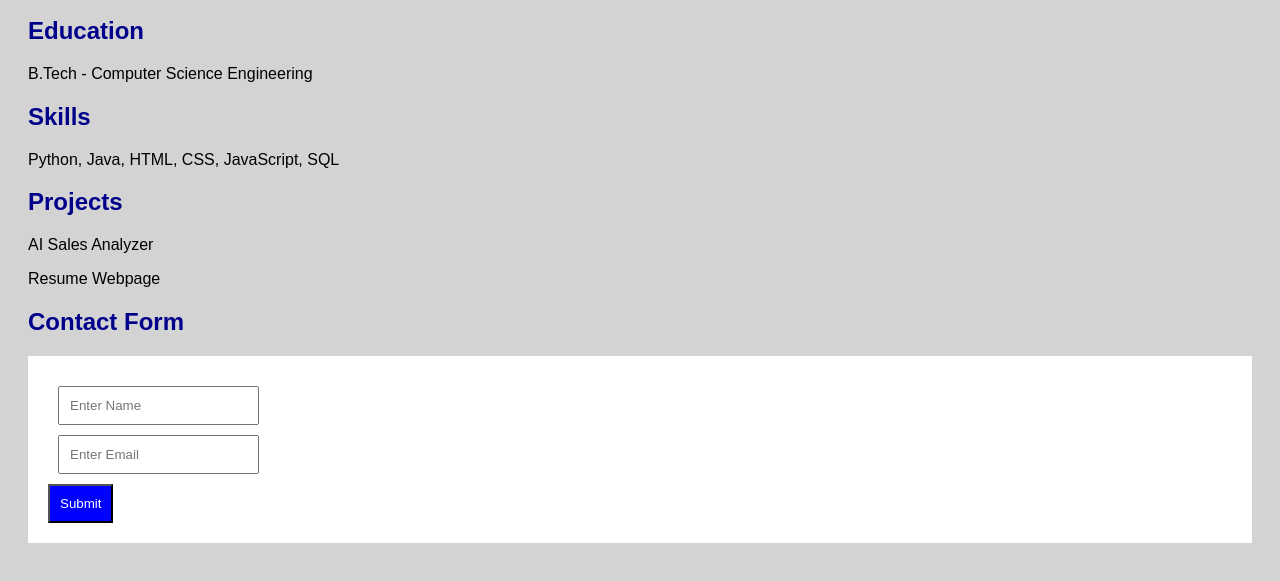
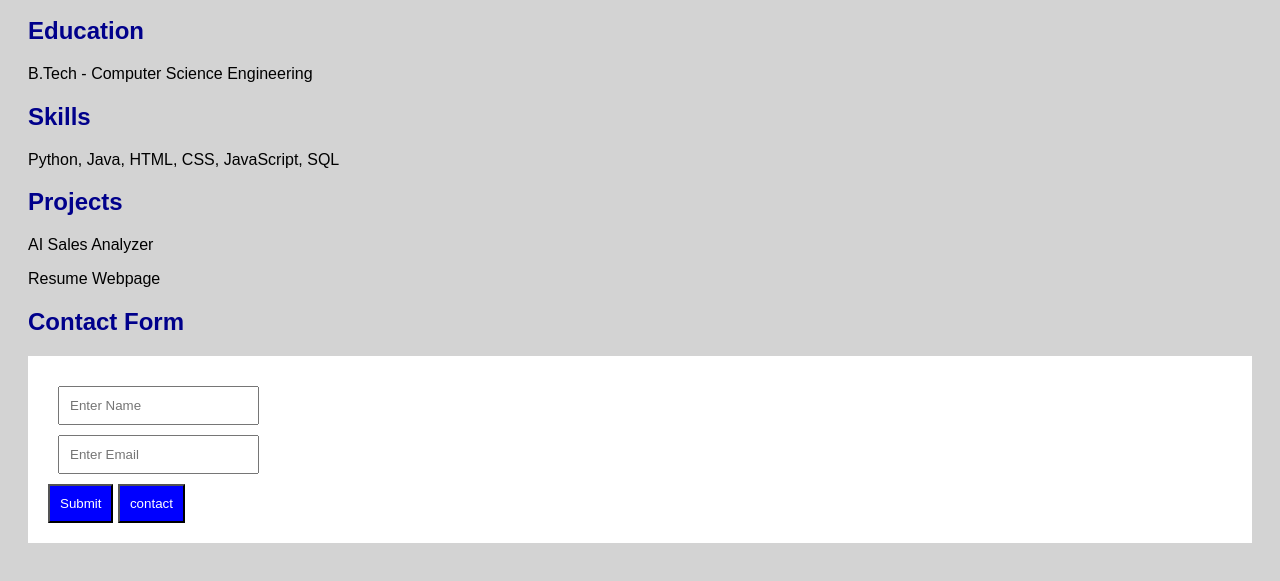
Before and after one commit to navneethsa2-svg/resume-project, a plain HTML site: page index.html in a window 1280 px wide. Shown: the part 129-710 px from the top of the page. Drawn offline with Linux system fonts and the light colour scheme.

Commit message:
index.html changes

```diff
--- a/index.html
+++ b/index.html
@@ -26,7 +26,9 @@
         <input type="text" id="name" placeholder="Enter Name">
         <input type="email" id="email" placeholder="Enter Email">
         <button type="submit">Submit</button>
+	<button type="submit">contact</button>
     </form>
+
 
     <script src="validate.js"></script>
 
```
